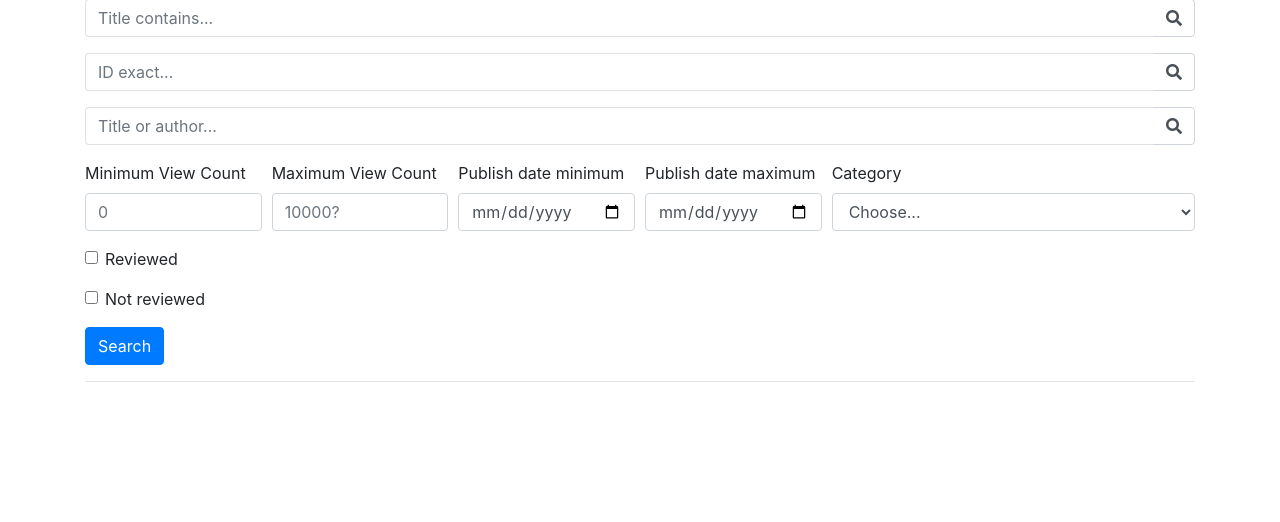
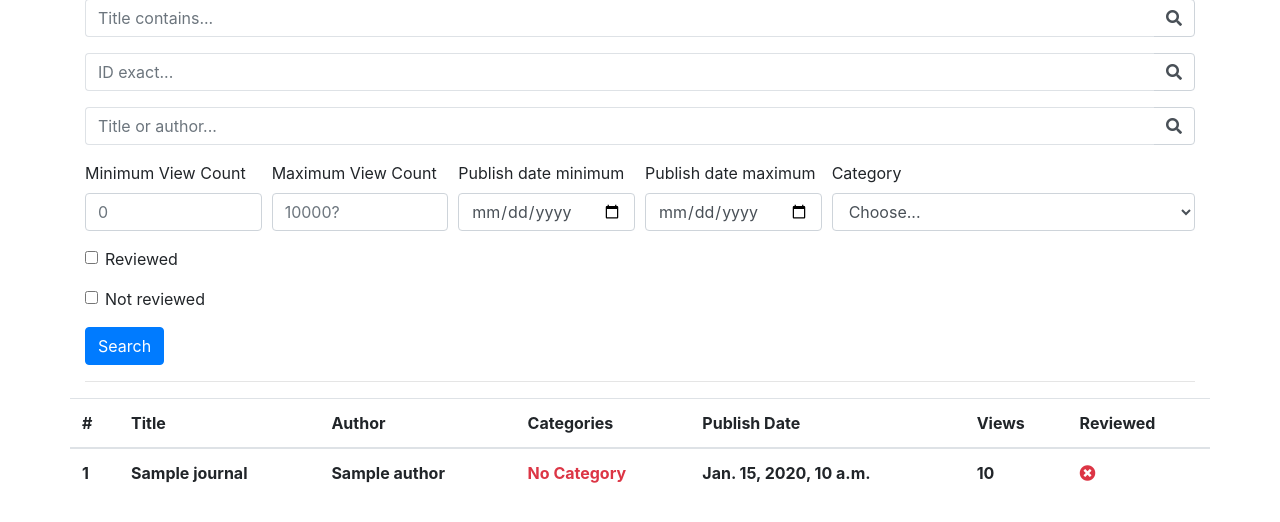
Before and after one commit to neuodev/form-filter, a Django app: page / in a window 1280 px wide. Shown: the part 75-597 px from the top of the page. Run offline with Django 3.2, Linux system fonts and the light colour scheme; tables that the repository leaves empty hold one stand-in row (values such as "Sample post"); lists and menus that the app fills with data are empty; some libraries are stand-ins or nearby versions.

Commit message:
Build the filtering form

```diff
--- a/src/core/views.py
+++ b/src/core/views.py
@@ -1,5 +1,29 @@
 from django.shortcuts import render
-
+from django.db.models import Q
+from .models import Journal
 
 def BootstrapFilterView(req):
-    return render(req, "bootstrap_form.html")
+    qs = Journal.objects.all()
+    title_contains = req.GET.get('title_contains')
+    id_exact = req.GET.get('id_exact')
+    title_or_author = req.GET.get('title_or_author')
+    view_count_min = req.GET.get('view_count_min')
+    view_count_max = req.GET.get('view_count_max')
+    date_min = req.GET.get('date_min')
+    date_min = req.GET.get('date_min')
+    date_max = req.GET.get('date_max')
+    category = req.GET.get('category')
+
+    # Filter the all journals
+    if title_contains != '' and title_contains is not None:
+        qs = qs.filter(title__icontains=title_contains)
+    elif id_exact != '' and id_exact is not None:
+        qs = qs.filter(id__exact = id_exact)
+    elif title_or_author != '' and title_or_author is not None:
+        qs = qs.filter(
+            Q(title__icontains=title_or_author)|
+            Q(author__name__icontains=title_or_author)
+        ).distinct()
+    return render(req, "bootstrap_form.html" , {
+        'queryset':qs
+    })
--- a/src/templates/bootstrap_form.html
+++ b/src/templates/bootstrap_form.html
@@ -101,7 +101,7 @@
       <hr />
 
       <div class="row">
-        <ul>
+        <!-- <ul>
           {% for journal in queryset %}
             <li>
               {{ journal.title }}
@@ -118,7 +118,46 @@
             <hr />
           {% endfor %}
         </ul>
-      </div>
+      </div> -->
+
+      <table class="table">
+        <thead>
+          <tr>
+            <th scope="col">#</th>
+            <th scope="col">Title</th>
+            <th scope="col">Author</th>
+            <th scope="col">Categories</th>
+            <th scope="col">Publish Date</th>
+            <th scope="col">Views</th>
+            <th scope="col">Reviewed</th>
+          </tr>
+        </thead>
+        {% for journal in queryset %}
+        <tr>
+          <th scope="col">{{ journal.id }}</th>
+          <th scope="col">{{ journal.title }}</th>
+          <th scope="col">{{ journal.author }}</th>
+          <th scope="col">
+            {% if journal.cagegorie %}
+            {% for cat in journal.cagegorie %}
+            <span>{{ cat }}</span>
+            {% endfor %}
+            {% else  %}
+            <p class="text-danger">No Category</p>
+            {% endif %}
+          </th>
+          <th scope="col">{{ journal.publish_date }} </th>
+          <th scope="col">{{ journal.views }}</th>
+          <th scope="col text-center">
+            {% if journal.reviewd %}
+                <i class="fa fa-check-circle text-success" aria-hidden="true"></i>
+            {% else %}
+                <i class="fa fa-times-circle text-danger" aria-hidden="true"></i>
+            {% endif %}
+          </th>
+        </tr>
+        {% endfor %}
+      </table>
 
     </main>
 
```
